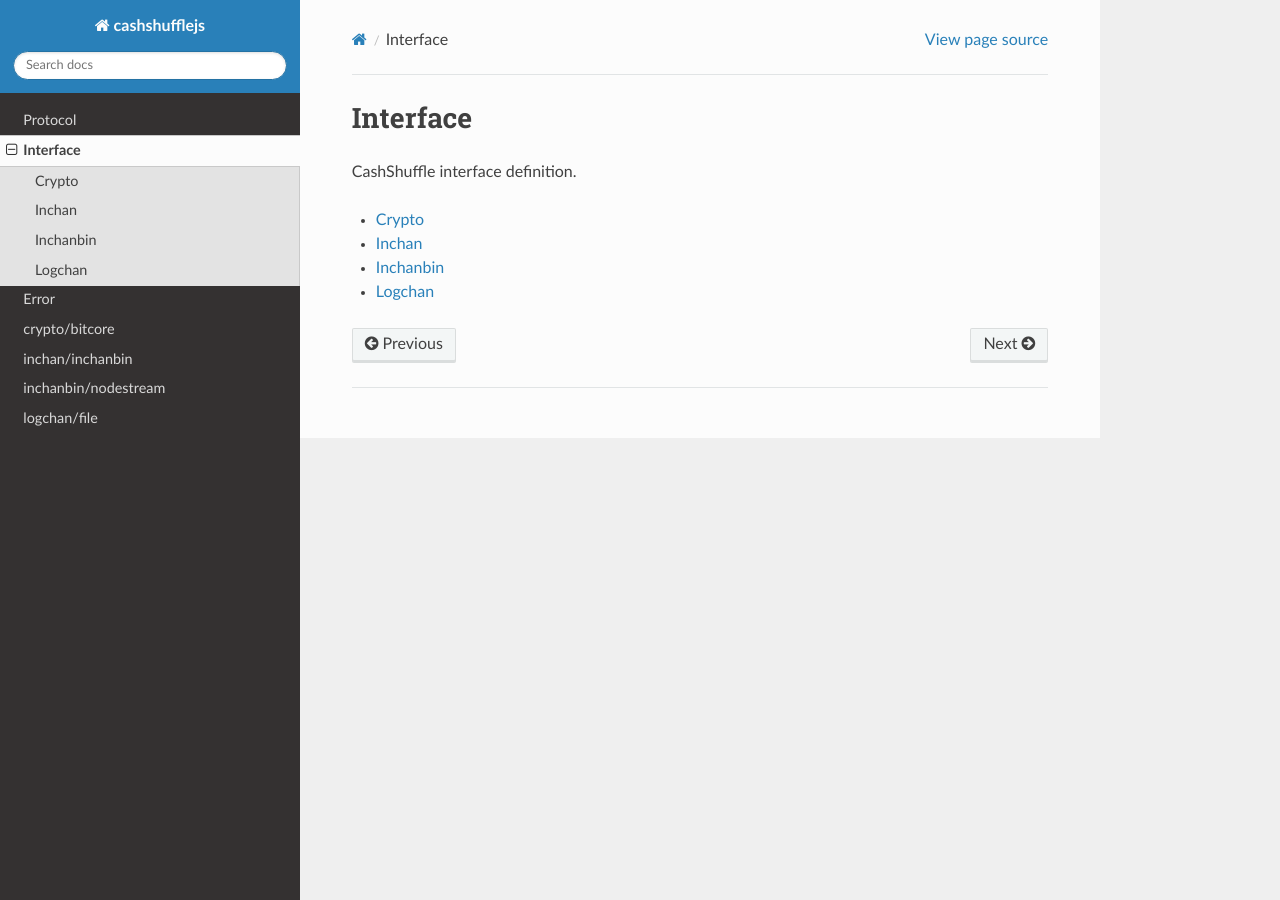
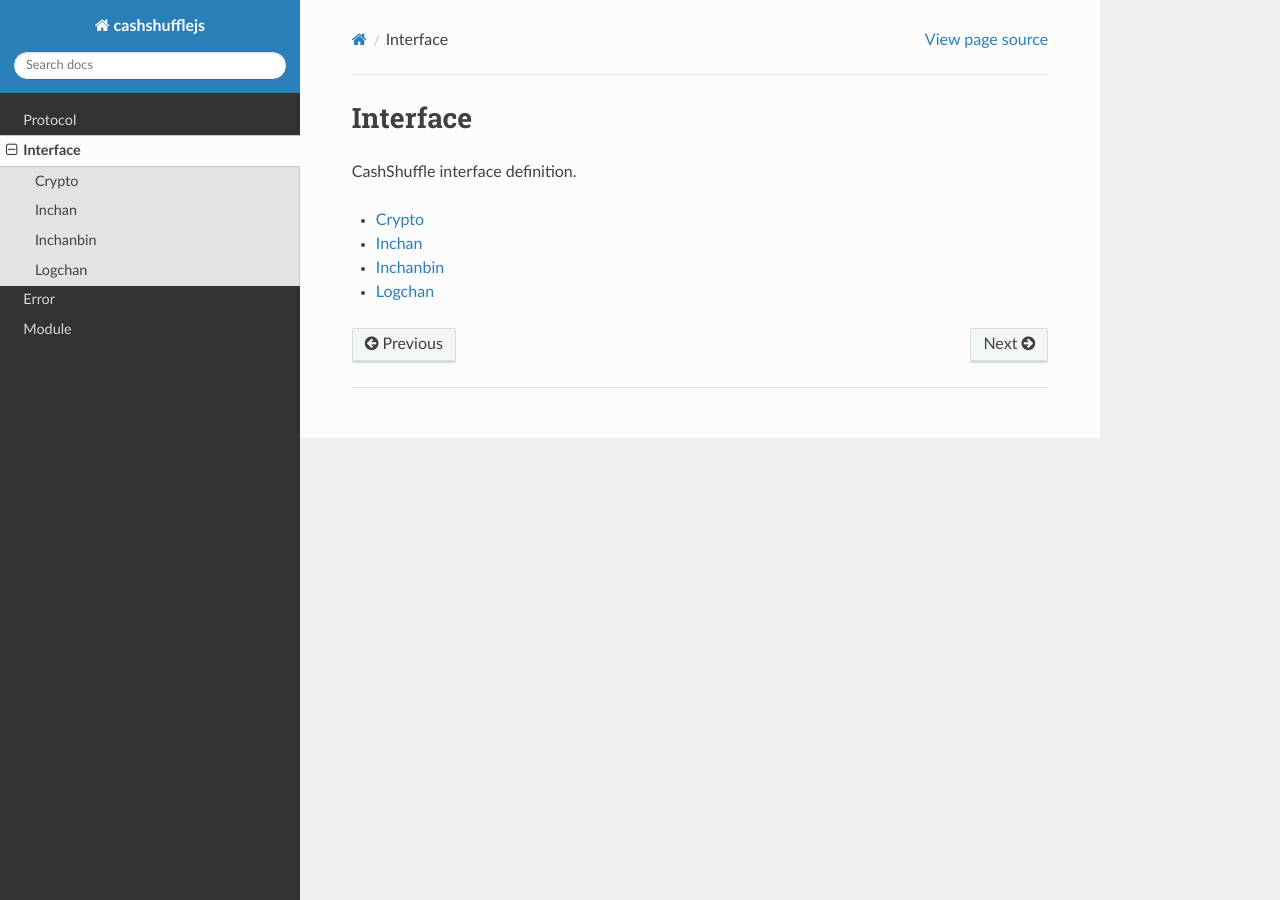
Before and after one commit to bookmoons/cashshufflejs, a Sphinx documentation site: the page built from doc/interface.rst, in a window 1280 px wide. Built offline with Sphinx 7.4.7 and the Read the Docs theme 2.0.0, drawn with Linux system fonts in a browser that asks for light colours.

Commit message:
doc: Aggregate implementing modules

```diff
--- a/doc/index.rst
+++ b/doc/index.rst
@@ -17,7 +17,4 @@
    protocol
    interface
    error
-   module/crypto/bitcore
-   module/inchan/inchanbin
-   module/inchanbin/nodestream
-   module/logchan/file
+   module
--- /dev/null
+++ b/doc/module.rst
@@ -0,0 +1,10 @@
+Module
+======
+
+Modules implementing CashShuffle interfaces.
+
+.. toctree::
+   module/crypto/bitcore
+   module/inchan/inchanbin
+   module/inchanbin/nodestream
+   module/logchan/file
```
